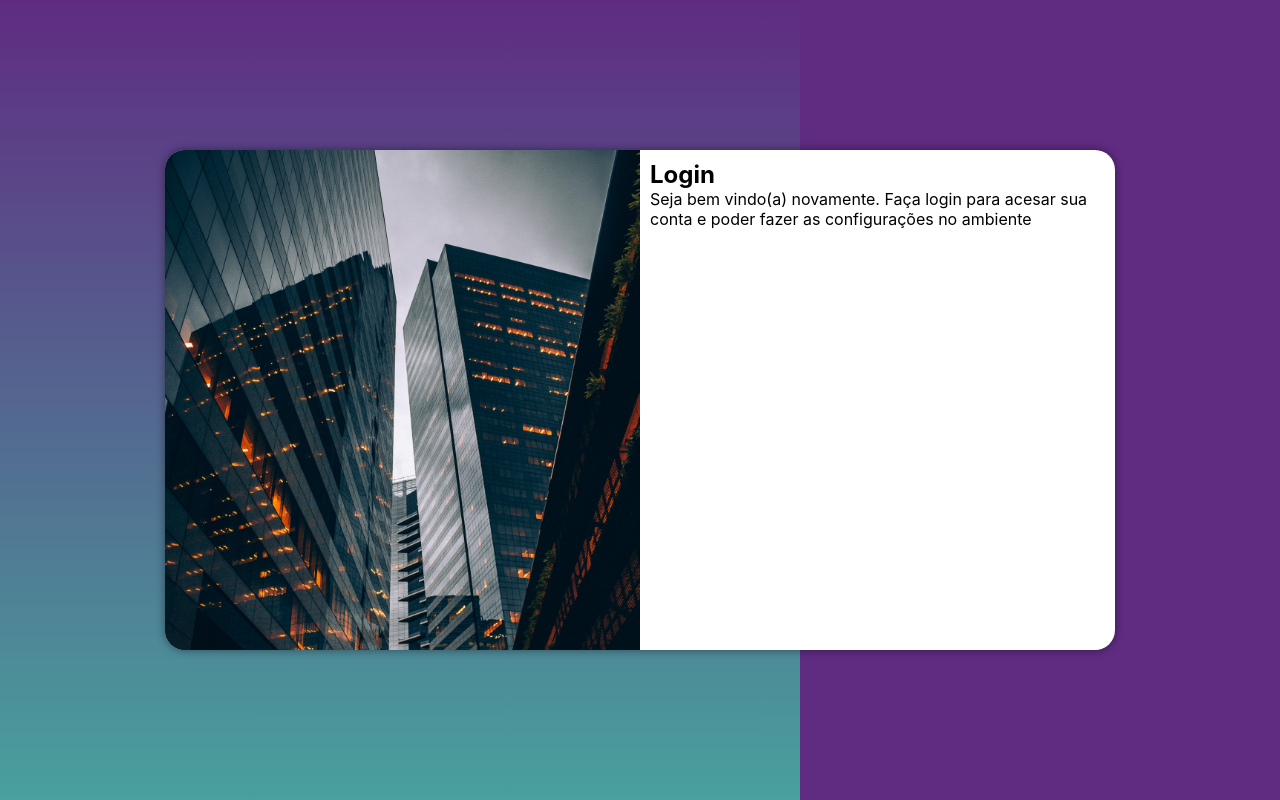
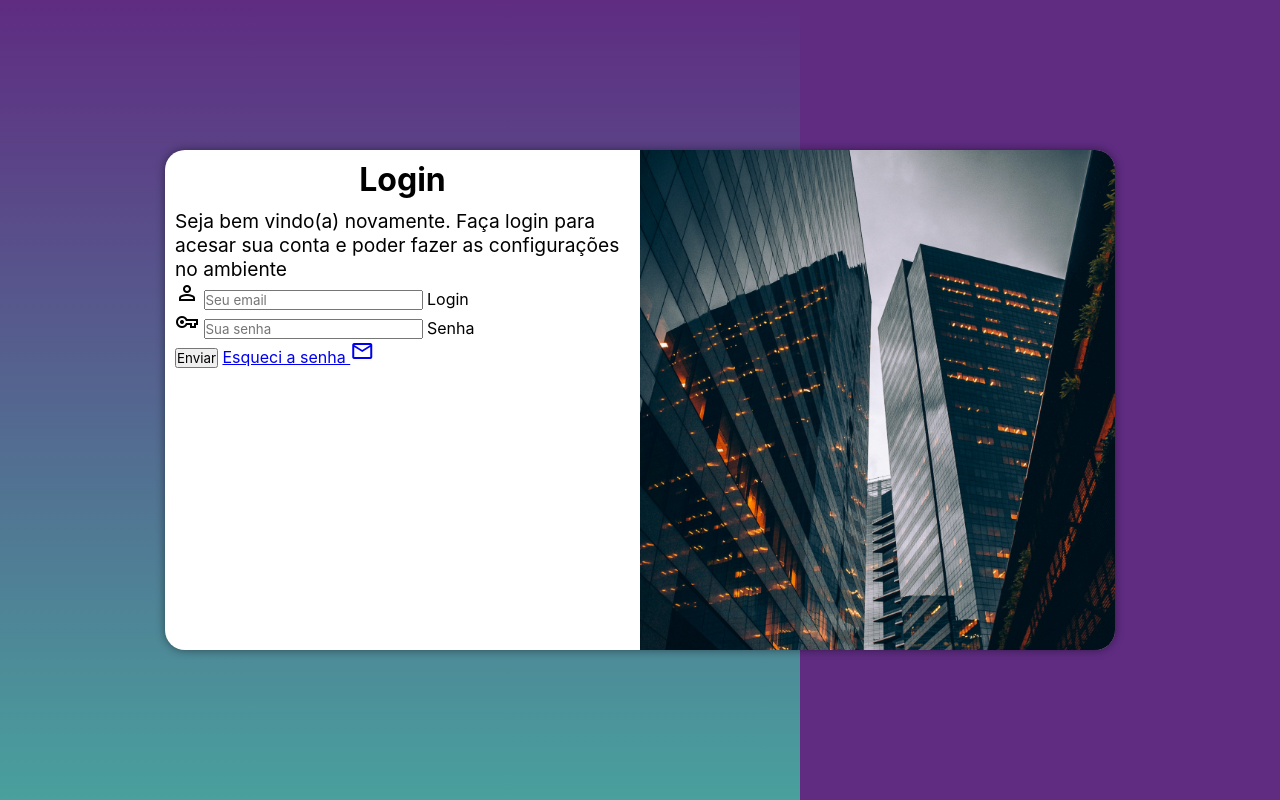
Before and after one commit to jairojr1985/projeto-login, a plain HTML site: page index.html in a window 1280 px wide. Drawn offline with nearby package versions, Linux system fonts and the light colour scheme.

Commit message:
Adicionei o formulário

```diff
--- a/estilos/media-query.css
+++ b/estilos/media-query.css
@@ -32,13 +32,21 @@
     }
 
     section#login > div#imagem{
-        float: left;
+        float: right;
         width:50%;
         height: 100%;
     }
 
     section#login > div#formulario {
-        float:right;
+        float:left;
         width:50%;
     }
+
+    div#formulario > h1{
+        font-size: 2em;
+    }
+
+    div#formulario > p {
+        font-size: 1.2em;
+    }
 }
--- a/estilos/style.css
+++ b/estilos/style.css
@@ -53,3 +53,12 @@ section#login > div#formulario {
     display:block;
     padding: 10px;
 }
+
+div#formulario > h1{
+    text-align: center;
+    margin-bottom: 10px;
+}
+
+div#formulario > p {
+    font-size: 0.8em;
+}
--- a/index.html
+++ b/index.html
@@ -4,6 +4,7 @@
     <meta charset="UTF-8">
     <meta name="viewport" content="width=device-width, initial-scale=1.0">
     <title>Login</title>
+    <link rel="stylesheet" href="https://fonts.googleapis.com/css2?family=Material+Symbols+Outlined:opsz,wght,FILL,GRAD@20..48,100..700,0..1,-50..200" />
     <link rel="stylesheet" href="estilos/style.css">
     <link rel="stylesheet" href="estilos/media-query.css">
 </head>
@@ -18,8 +19,28 @@
                 <p>Seja bem vindo(a) novamente. Faça login para acesar sua conta e poder fazer
                     as configurações no ambiente
                 </p>
-                <form action="login.php" method="post">
+                <form action="login.php" method="post" autocomplete="on">
+                   <div class="campo">
+                    <span class="material-symbols-outlined">
+                        person
+                        </span>
+                        <input type="email" name="login" id="ilogin" placeholder="Seu email" autocomplete="email" required maxlength="30">
+                        <label for="ilogin">Login</label>
+                   </div>
+                   <div class="campo">
+                    <span class="material-symbols-outlined">
+                        vpn_key
+                        </span>
+                        <input type="password" name="senha" id="isenha" placeholder="Sua senha" autocomplete="current-password" minlength="8" maxlength="20">
+                        <label for="isenha">Senha</label>
 
+                   </div>
+                   <input type="submit" value="Enviar">
+                   <a href="Esqueci.html">
+                    Esqueci a senha <span class="material-symbols-outlined">
+                        mail
+                        </span>
+                   </a>
                 </form>
             </div>
         </section>
```
